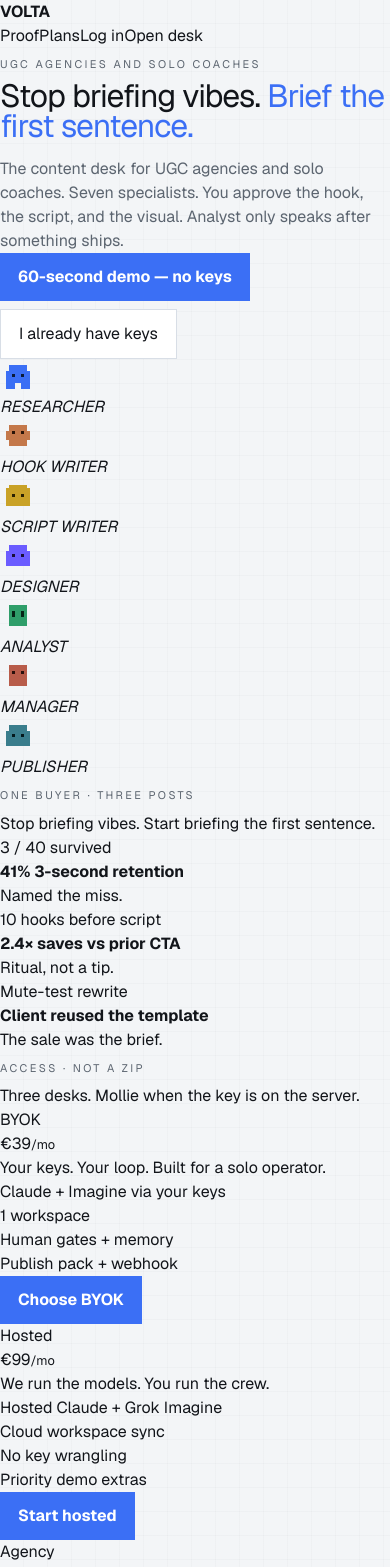
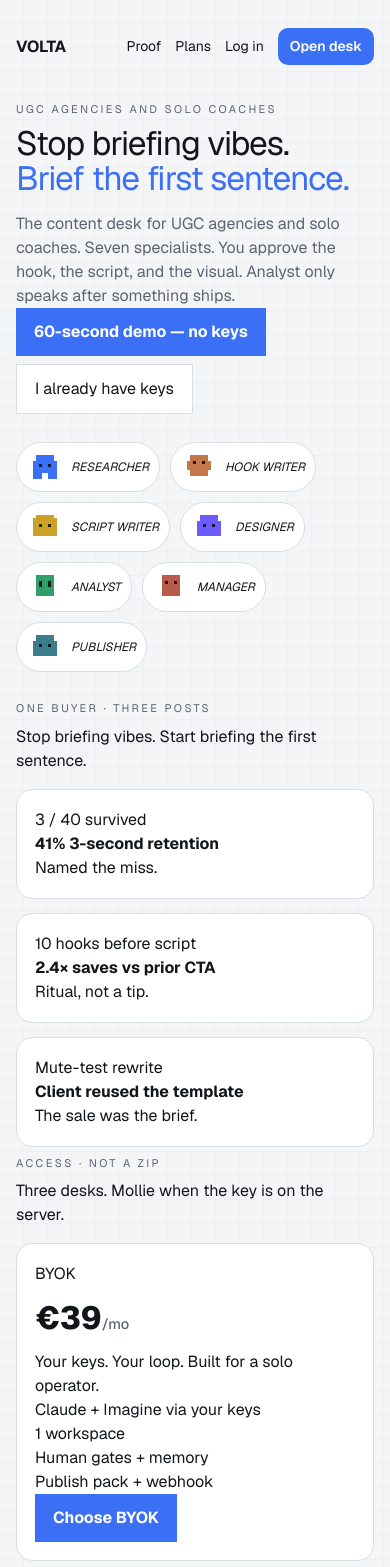
Before and after one commit to icecoldsteve/ai-content-team-pwa, a Next.js app: page / in a window 390 px wide. Shown: the top 1567 px of the page. Built offline with nearby package versions, Linux system fonts and the light colour scheme.

Commit message:
Add landing CSS and wrap desk with demo bootstrap

```diff
--- /dev/null
+++ b/src/app/land.css
@@ -0,0 +1,15 @@
+.land { max-width: 980px; margin: 0 auto; padding: 20px 16px 80px; }
+.land-nav { display:flex; justify-content:space-between; align-items:center; gap:12px; padding:8px 0 28px; }
+.land-nav nav { display:flex; gap:14px; align-items:center; font-size:14px; }
+.land-btn { background:#3b6ff5; color:#fff; padding:8px 12px; border-radius:10px; text-decoration:none; font-weight:600; }
+.land-hero h1 { font-size: clamp(2.1rem, 6vw, 4rem); line-height:1.05; margin: 8px 0 16px; }
+.land-hero h1 span { display:block; color:#3b6ff5; }
+.land-crew { display:flex; flex-wrap:wrap; gap:10px; margin: 28px 0; }
+.land-emp { display:flex; align-items:center; gap:8px; background:#fff; border:1px solid #d8dee6; padding:6px 10px; border-radius:999px; font-size:12px; }
+.land-grid, .land-grid3 { display:grid; gap:14px; margin-top:16px; }
+.land-grid { grid-template-columns: repeat(auto-fit, minmax(200px,1fr)); }
+.land-grid3 { grid-template-columns: repeat(auto-fit, minmax(220px,1fr)); }
+.land-proof article, .land-plans article { background:#fff; border:1px solid #d8dee6; border-radius:16px; padding:18px; }
+.price { font-size:2rem; font-weight:800; margin: 8px 0; }
+.price small { font-size:0.9rem; font-weight:500; color:#5c6570; }
+.auth { max-width:420px; margin: 60px auto; background:#fff; border:1px solid #d8dee6; border-radius:16px; padding:24px; display:flex; flex-direction:column; gap:10px; }
--- a/src/app/layout.tsx
+++ b/src/app/layout.tsx
@@ -2,36 +2,21 @@ import type { Metadata, Viewport } from "next";
 import { Geist, Geist_Mono } from "next/font/google";
 import { PwaRegister } from "@/components/PwaRegister";
 import "./globals.css";
+import "./land.css";
 
-const geistSans = Geist({
-  variable: "--font-sans",
-  subsets: ["latin"],
-});
-
-const geistMono = Geist_Mono({
-  variable: "--font-mono",
-  subsets: ["latin"],
-});
+const geistSans = Geist({ variable: "--font-sans", subsets: ["latin"] });
+const geistMono = Geist_Mono({ variable: "--font-mono", subsets: ["latin"] });
 
 export const metadata: Metadata = {
   title: "Volta — Seven specialists. One loop.",
-  description:
-    "Volta is an AI content company in your pocket. Claude writes. Grok Imagine designs. You approve.",
+  description: "The content desk for UGC agencies and solo coaches. Claude writes. Grok Imagine designs. You approve.",
   applicationName: "Volta",
   manifest: "/manifest.json",
-  appleWebApp: {
-    capable: true,
-    title: "Volta",
-    statusBarStyle: "default",
-  },
+  appleWebApp: { capable: true, title: "Volta", statusBarStyle: "default" },
   icons: { icon: "/icon.svg", apple: "/icon.svg" },
 };
 
-export const viewport: Viewport = {
-  themeColor: "#3B6FF5",
-  width: "device-width",
-  initialScale: 1,
-};
+export const viewport: Viewport = { themeColor: "#3B6FF5", width: "device-width", initialScale: 1 };
 
 export default function RootLayout({ children }: LayoutProps<"/">) {
   return (
```
